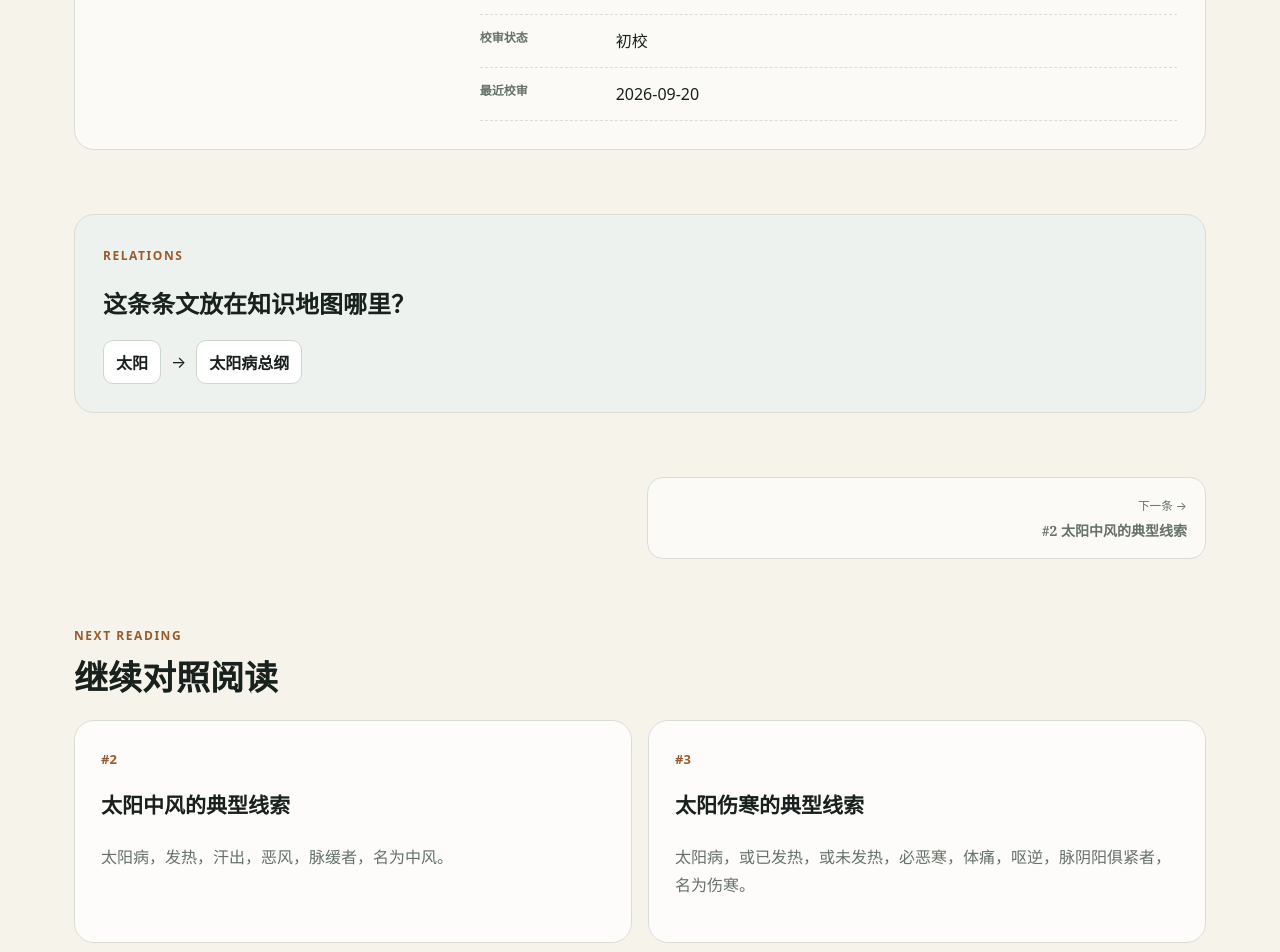
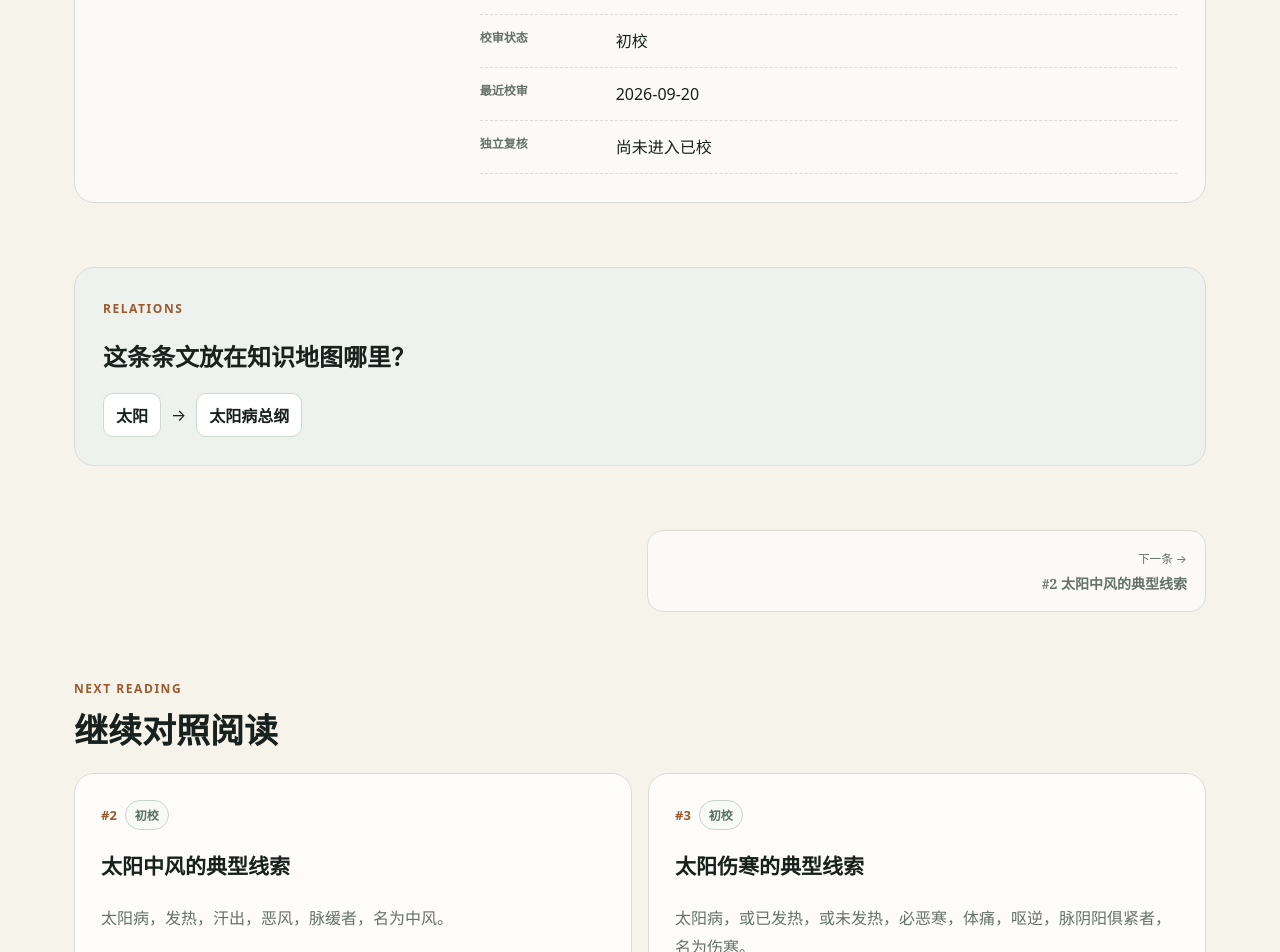
Before and after one commit to boxker/shanghan-runbook, a Next.js app: page /clauses/1 in a window 1280 px wide. Shown: the part 800-1752 px from the top of the page. Built offline with nearby package versions, Linux system fonts and the light colour scheme.

Commit message:
feat(v0.3.1): clarify clause review metadata

```diff
--- a/app/clauses/[id]/page.tsx
+++ b/app/clauses/[id]/page.tsx
@@ -39,7 +39,7 @@ export default async function ClauseDetailPage({
         <div className="clauseMeta">
           <span className="clauseNo">#{clause.number}</span>
           <span className="tag">{clause.channel}</span>
-          <span className="reviewBadge">{clause.reviewStatus}</span>
+          <span className="reviewBadge" data-status={clause.reviewStatus}>{clause.reviewStatus}</span>
           {clause.pattern && <span className="relationTag">{clause.pattern}</span>}
         </div>
         <h1>{clause.title}</h1>
@@ -75,7 +75,8 @@ export default async function ClauseDetailPage({
           <div><dt>公开核对来源</dt><dd><a href={clause.sourceUrl} target="_blank" rel="noreferrer">{clause.sourceName} ↗</a></dd></div>
           <div><dt>底本说明</dt><dd>{clause.sourceEdition}</dd></div>
           <div><dt>校审状态</dt><dd>{clause.reviewStatus}</dd></div>
-          <div><dt>最近校审</dt><dd>{clause.reviewedAt}</dd></div>
+          <div><dt>最近校审</dt><dd>{clause.reviewedAt || "等待初校"}</dd></div>
+          <div><dt>独立复核</dt><dd>{clause.verifiedBy || "尚未进入已校"}</dd></div>
         </dl>
       </section>
 
@@ -123,7 +124,10 @@ export default async function ClauseDetailPage({
           <div className="grid two">
             {related.map((item) => (
               <Link className="card miniClause" href={`/clauses/${item.id}`} key={item.id}>
-                <span className="clauseNo">#{item.number}</span>
+                <div className="clauseMeta">
+                  <span className="clauseNo">#{item.number}</span>
+                  <span className="reviewBadge" data-status={item.reviewStatus}>{item.reviewStatus}</span>
+                </div>
                 <h3>{item.title}</h3>
                 <p>{item.original}</p>
               </Link>
```
